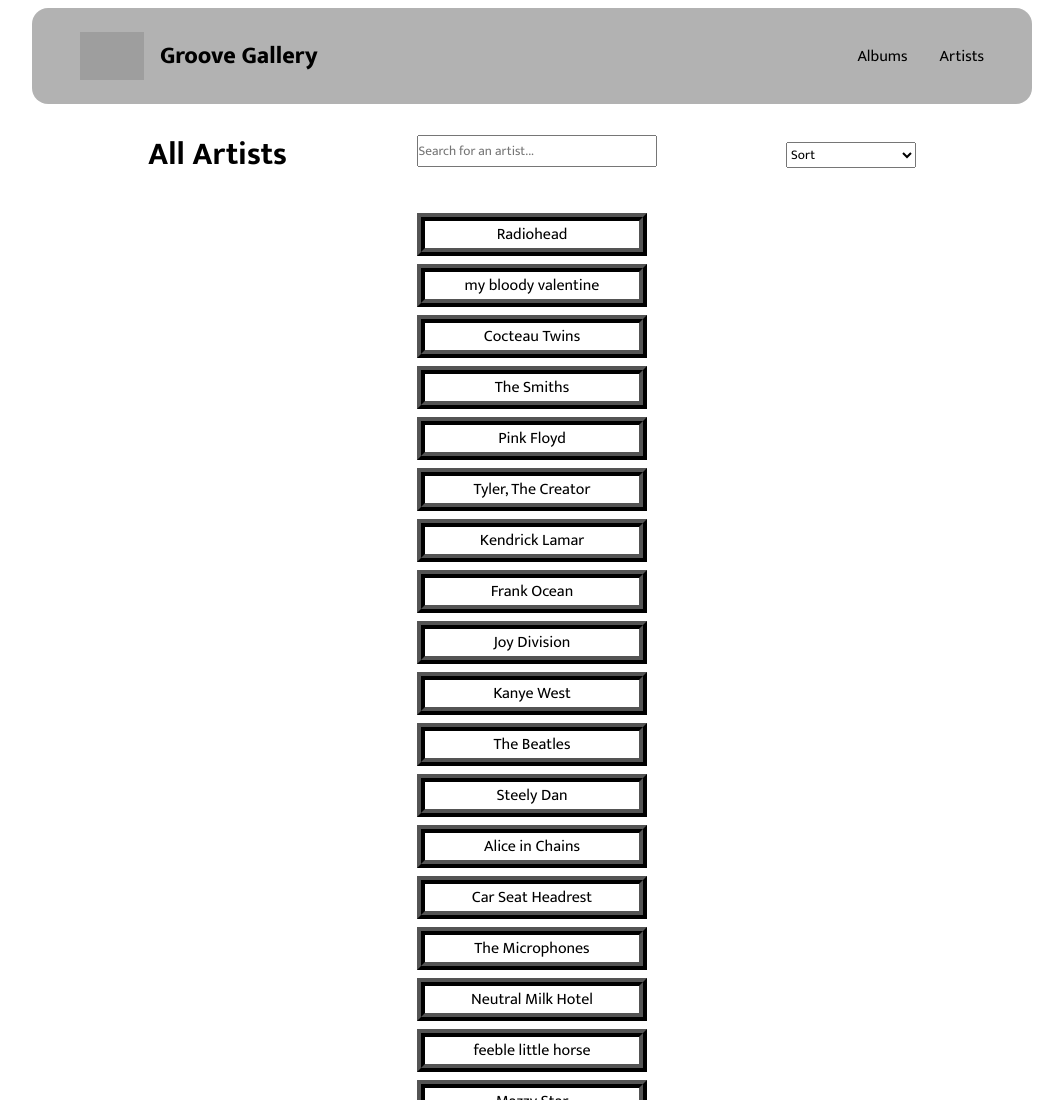
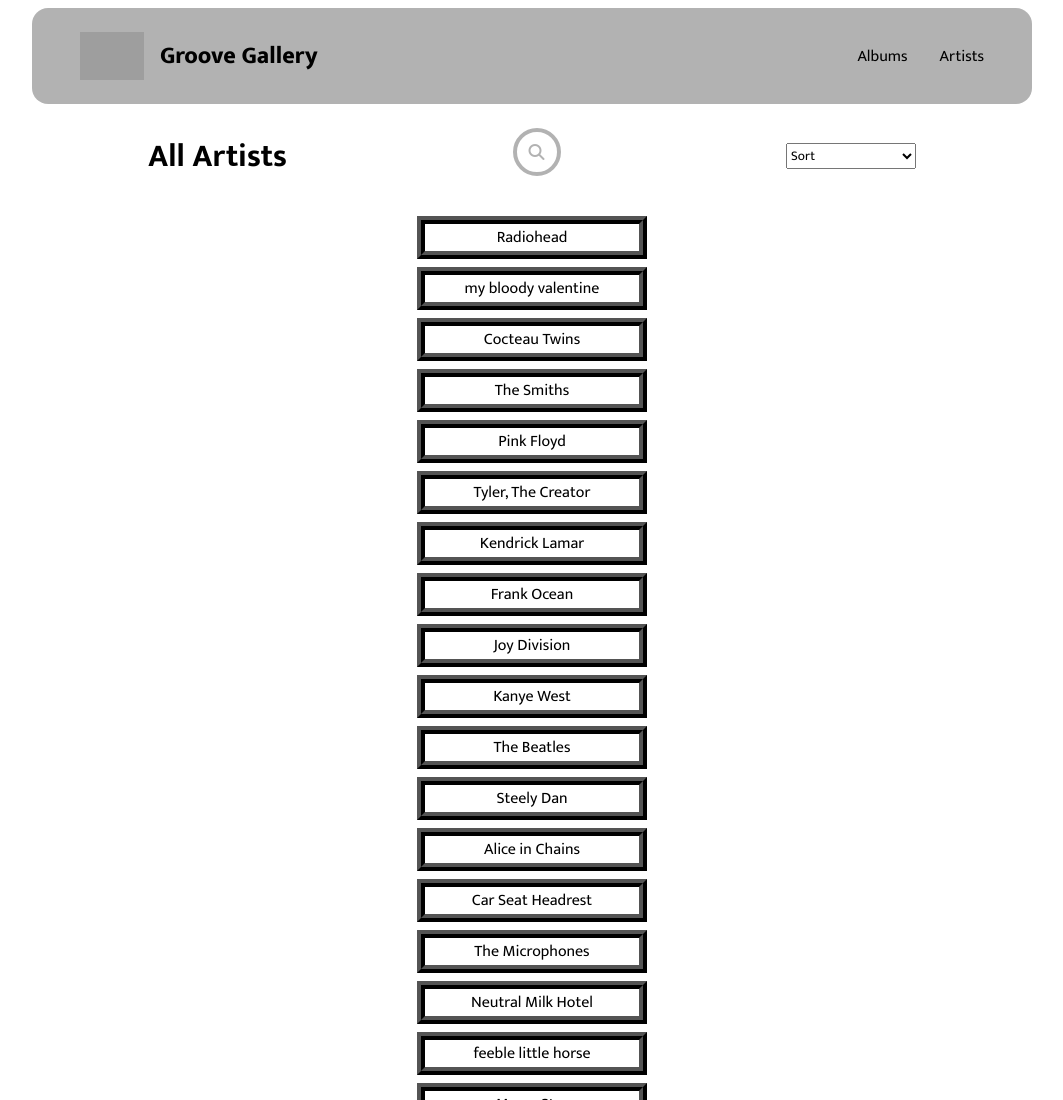
Before and after one commit to rafmojica/snapchat-project, a plain HTML site: page artists.html in a window 1280 px wide. Shown: the top 1100 px of the page, without its empty margins (108-1171 px from the left). Drawn offline with Linux system fonts and the light colour scheme; grey boxes are pictures that could not be loaded.

Commit message:
added styling search bar

```diff
--- a/artists.html
+++ b/artists.html
@@ -37,11 +37,19 @@
     </nav>
     <div class="header">
       <h1>All Artists</h1>
-      <input
-        type="text"
-        id="artistSearch"
-        placeholder="Search for an artist..."
-      />
+      <div class="search__box">
+        <form name="search" onsubmit="return false;">
+          <!-- disables enter key -->
+          <input
+            type="text"
+            class="input"
+            id="artistSearch"
+            name="txt"
+            onmouseout="this.value = ''; this.blur();"
+          />
+        </form>
+        <i class="fas fa-search"></i>
+      </div>
       <select id="filter" onchange="filterArtists(event)">
         <option value="" selected>Sort</option>
         <option value="A_TO_Z">Alphabetically (A-Z)</option>
--- a/style.css
+++ b/style.css
@@ -22,7 +22,8 @@ a {
 
 .header {
   display: flex;
-  justify-content: space-between;
+  flex-wrap: wrap; /* This allows items to wrap to the next line */
+  justify-content: space-between; /* Spreads out the children */
   align-items: center;
   max-width: 800px;
   width: 100%;
@@ -117,7 +118,6 @@ ALBUMS
 
 .album__card--content {
   padding: 20px;
-  font-family: "Verdana";
   color: #777;
 }
 
@@ -222,6 +222,47 @@ CUSTOM
 
 */
 
+.search__box {
+  position: relative;
+}
+
+.input {
+  padding: 10px;
+  width: 48px;
+  height: 48px;
+  background: none;
+  border: 4px solid rgba(0, 0, 0, 0.3);
+  border-radius: 50px;
+  box-sizing: border-box;
+  font-family: inherit;
+  font-size: 18px;
+  color: rgba(0, 0, 0, 0.3);
+  outline: none;
+  transition: .5s;
+}
+
+.search__box:hover input {
+  width: 350px;
+  background: white;
+  border-radius: 10px;
+}
+
+.search__box i {
+  position: absolute;
+  top: 50%;
+  right: 8px;
+  top: 24px;
+  transform: translate(-50%,-50%);
+  font-size: 16px;
+  color: rgba(0, 0, 0, 0.3);
+  transition: .2s;
+}
+
+.search__box:hover i {
+  opacity: 0;
+  z-index: -1;
+}
+
 .custom__album {
   width: 100%;
   text-align: center;
```
Also changed, not shown: index.html (+6 -1 lines).
